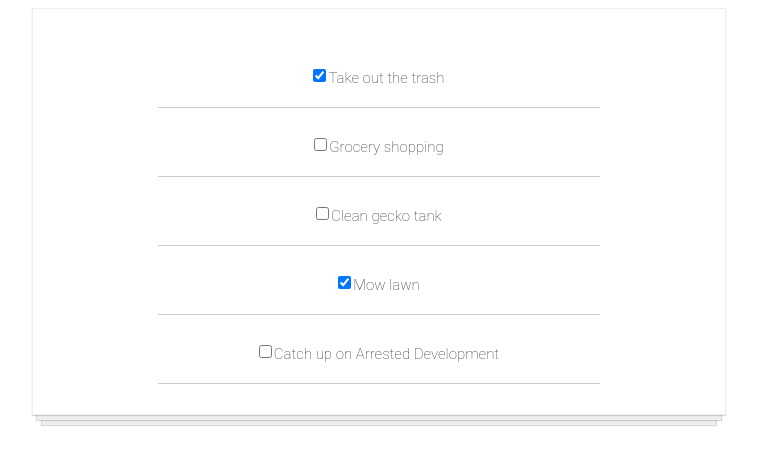
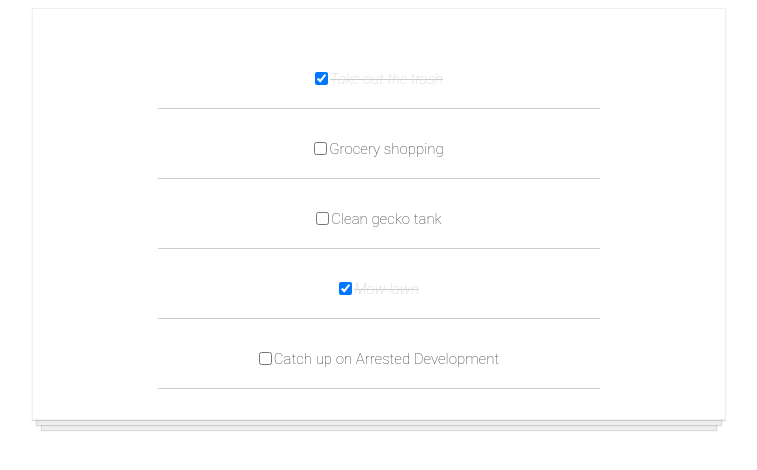
Before and after one commit to its-gio/To-Do-App, a React (Create React App) app: page / in a window 1280 px wide. Shown: the top 470 px of the page, without its empty margins (261-1018 px from the left). Built offline with nearby package versions, Linux system fonts and the light colour scheme.

Commit message:
Adding visible indications that item is complete

```diff
--- a/src/components/ToDoItem.jsx
+++ b/src/components/ToDoItem.jsx
@@ -10,7 +10,11 @@ class TodoItem extends Component {
           checked={this.props.completed}
           onChange={() => this.props.changeComplete(this.props.id)}
         />
-        {this.props.text}
+        <p
+          className={`todo-item__content ${this.props.completed && "checked"}`}
+        >
+          {this.props.text}
+        </p>
       </label>
     );
   }
--- a/src/styles/ToDoItem.scss
+++ b/src/styles/ToDoItem.scss
@@ -35,7 +35,7 @@
     min-width: 13px;
     height: 13px;
     padding: 0;
-    margin: 0 2px 0 0;
+    margin: 6px 2px 0 0;
     vertical-align: bottom;
     position: relative;
     top: -3px;
@@ -43,4 +43,14 @@
       cursor: pointer;
     }
   }
+
+  &__content {
+    margin: 0;
+  }
+
+  &__content.checked {
+    font-style: italic;
+    color: #cdcdcd;
+    text-decoration: line-through;
+  }
 }
```
